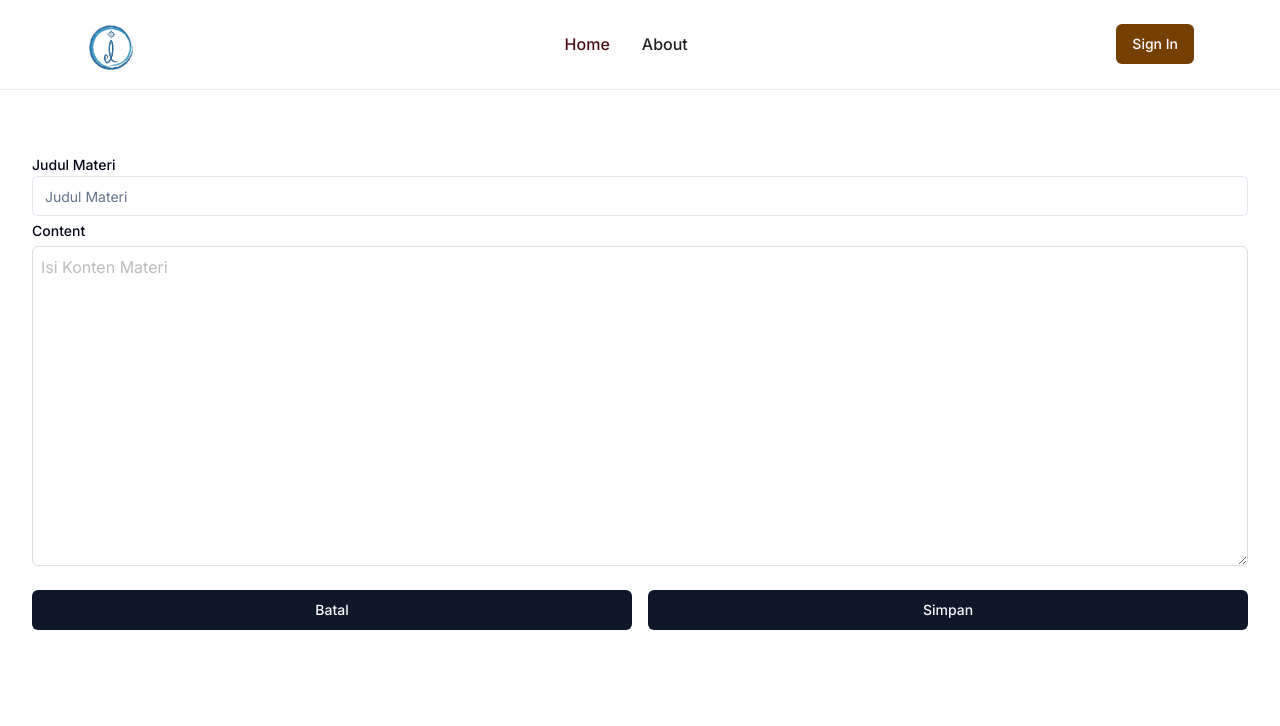
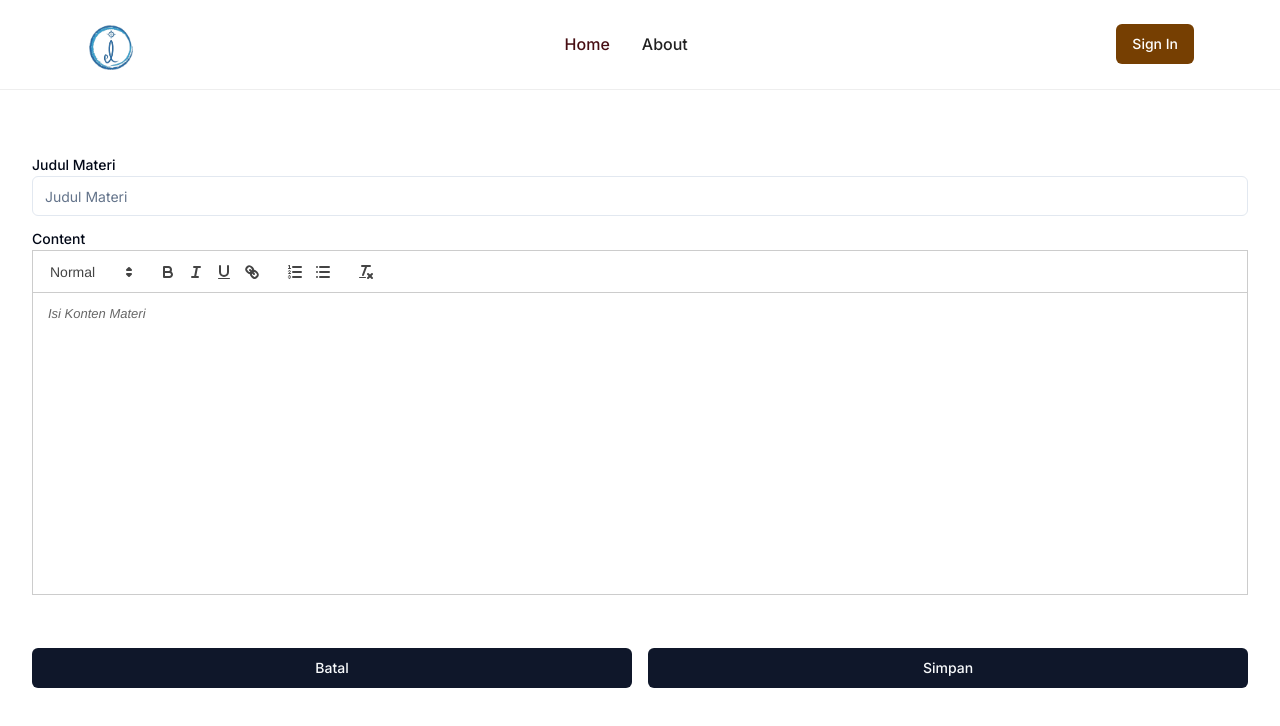
Before and after one commit to HannaRabitha/theater-auth-nextjs, a Next.js app: page /admin/materi-add in a window 1280 px wide. Shown: the top 726 px of the page. Built offline with nearby package versions, Linux system fonts and the light colour scheme; no server answers.

Commit message:
quill on form materi

```diff
--- a/package.json
+++ b/package.json
@@ -44,6 +44,7 @@
     "react": "18.2.0",
     "react-dom": "18.2.0",
     "react-hook-form": "^7.45.2",
+    "react-quill": "^2.0.0",
     "tailwind-merge": "^1.14.0",
     "tailwindcss": "3.3.3",
     "tailwindcss-animate": "^1.0.6",
--- a/src/app/(dashboard)/admin/page.tsx
+++ b/src/app/(dashboard)/admin/page.tsx
@@ -18,20 +18,20 @@ const page = async () => {
     return (
       <>
       <Container>
-        <div className='w-full  font-bold justify-center text-center'>
-          DASHBOARD ADMIN
-        </div>
+      <h1 className="text-2xl  font-bold text-center leading-snug tracking-tight text-[#2968A3] lg:text-3xl lg:leading-tight xl:text-4xl xl:leading-tight dark:text-white">
+      DASHBOARD ADMIN
+      </h1>
 
         <div className="flex my-4 gap-4">
 
         <Link href="/admin/user-list">
         <Card sx={{ maxWidth: 345 }}>
         <CardActionArea>
-        <CardMedia
+        {/* <CardMedia
           component="img"
           height="140"
           image="/assets/wayang-2.png"
-        />
+        /> */}
         <CardContent>
           <Typography gutterBottom variant="h5" component="div">
             User Management
@@ -49,11 +49,11 @@ const page = async () => {
         <Link href="/admin/materi-list">
       <Card sx={{ maxWidth: 345 }}>
         <CardActionArea>
-        <CardMedia
+        {/* <CardMedia
           component="img"
           height="140"
           image="/assets/wayang-2.png"
-        />
+        /> */}
         <CardContent>
           <Typography gutterBottom variant="h5" component="div">
             Materi Management
--- a/src/components/form/MateriForm.tsx
+++ b/src/components/form/MateriForm.tsx
@@ -16,6 +16,11 @@ import { Button } from '../ui/button';
 import { useRouter } from 'next/navigation';
 import { useToast } from '../ui/use-toast';
 import { Textarea } from '@headlessui/react';
+import React, { useState } from 'react';
+// import ReactQuill from 'react-quill';
+import 'react-quill/dist/quill.snow.css';
+import dynamic from "next/dynamic";
+const ReactQuill = dynamic(() => import("react-quill"), { ssr: false });
 
 const FormSchema = z.object({
     title: z.string().min(1, 'Title is required').max(100),
@@ -24,6 +29,9 @@ const FormSchema = z.object({
 
 
 const MateriForm = () => {
+
+    const [value, setValue] = useState('');
+    const [loading, setLoading] = useState(false);
     const router = useRouter();
     const { toast } = useToast();
 
@@ -31,14 +39,15 @@ const MateriForm = () => {
         resolver: zodResolver(FormSchema),
         defaultValues: {
             title: '',
-            content: '',
+            content: value,
         },
     });
 
     const onSubmit = async (values: z.infer<typeof FormSchema>) => {
 
-        console.log(values);
+        // console.log(values);
 
+        setLoading(true);
         const response = await fetch('/api/materi', {
             method: 'POST',
             headers: {
@@ -51,6 +60,7 @@ const MateriForm = () => {
             router.push('/admin/materi-list');
           } else {
             // console.error('Registration Failed')
+            setLoading(false);
             toast({
               title: 'Error',
               description: 'Add Materi Failed',
@@ -62,11 +72,16 @@ const MateriForm = () => {
 
 
     return (
-
+      <>
+      {loading ? (
+        <div className='flex justify-center items-center w-full h-full'>
+          <div className='animate-spin rounded-full h-32 w-32 border-t-2 border-b-2 border-[#2968A3]'></div>
+        </div>
+      ) : (
         <Form {...form}>
             <form onSubmit={form.handleSubmit(onSubmit)} className='w-full mt-10'>
 
-        <div className='space-y-2'>
+        <div className='flex flex-col gap-y-4'>
           <FormField
             control={form.control}
             name='title'
@@ -85,35 +100,38 @@ const MateriForm = () => {
             control={form.control}
             name='content'
             render={({ field }) => (
-              <FormItem className='flex flex-col'>
+              <FormItem className='flex flex-col h-80'>
                 <FormLabel>Content</FormLabel>
                 <FormControl>
-                  <Textarea
+                <ReactQuill className='h-full mt-1' theme="snow" {...field} placeholder='Isi Konten Materi' />
+                  {/* <Textarea
                   className="mt-2 h-80 border border-gray-300 rounded-md p-2"
-                  {...field} placeholder='Isi Konten Materi' />
+                  {...field} placeholder='Isi Konten Materi' /> */}
                 </FormControl>
                 <FormMessage />
               </FormItem>
             )}
             />
 
-          </div>
+            {/* <div className='h-80 my-6'>
+            <FormLabel>Content</FormLabel>
+            <ReactQuill className='h-full' theme="snow" value={value} onChange={setValue} />
+            </div> */}
 
-          <div className='flex gap-4'>
-            <Button className='w-full mt-6' type='button' onClick={() => router.push('/admin/materi-list')}>
+          <div className='flex mt-20 gap-4'>
+            <Button className='w-full' type='button' onClick={() => router.push('/admin/materi-list')}>
             Batal
             </Button>
-          <Button className='w-full mt-6' type='submit'>
+          <Button className='w-full' type='submit'>
           Simpan
         </Button>
+          </div>
+        </div>
+    </form>
+    </Form>
+    )}
 
-          </div>
-
-
-
-
-    </form>
-            </Form>
+    </>
     );
 };
 
--- a/src/components/table/TableMateri.tsx
+++ b/src/components/table/TableMateri.tsx
@@ -15,23 +15,27 @@ import { Container } from "@/components/ui/container";
 import { toast } from "@/components/ui/use-toast";
 import { Button, IconButton } from "@mui/material";
 import { EditIcon } from "lucide-react";
+import { set } from "zod";
 
 
 const TableMateri = () => {
 
     const [rows, setRows] = useState<any[]>([]); // Updated to use useState
     const [showModal, setShowModal] = useState(false); // Updated to use useState
+    const [isLoading, setIsLoading] = useState(true); // Step 1: Initialize loading state
+
 
     // Fetch materi data
     useEffect(() => {
         const fetchData = async () => {
             try {
-
+                setIsLoading(true); // Step 2: Set loading state to true
                 const response = await fetch('/api/materi'); // Adjust the API endpoint as needed
                 const data = await response.json();
                 console.log(data, 'data');
 
                 setRows(data); // Assuming the API returns an array of materi
+                setIsLoading(false); // Step 3: Set loading state to false
             } catch (error) {
                 console.error("Failed to fetch materi:", error);
                 toast({
@@ -42,9 +46,10 @@ const TableMateri = () => {
                 })
             }
         };
-
         fetchData();
     }, []); //
+
+
 
 
     return (
@@ -60,6 +65,11 @@ const TableMateri = () => {
         </Button>
         </div>
 
+        {isLoading ? (
+            <div className='flex justify-center items-center w-full h-full'>
+            <div className='animate-spin rounded-full h-32 w-32 border-t-2 border-b-2 border-[#2968A3]'></div>
+            </div>
+        ) : (
         <TableContainer component={Paper}>
       <Table sx={{ minWidth: 650 }} aria-label="simple table">
         <TableHead>
@@ -91,6 +101,7 @@ const TableMateri = () => {
         </TableBody>
       </Table>
     </TableContainer>
+        )}
 
     </Container>
         </>
```
Also changed, not shown: 1 other file (tests, documents, lock files or other folders).
